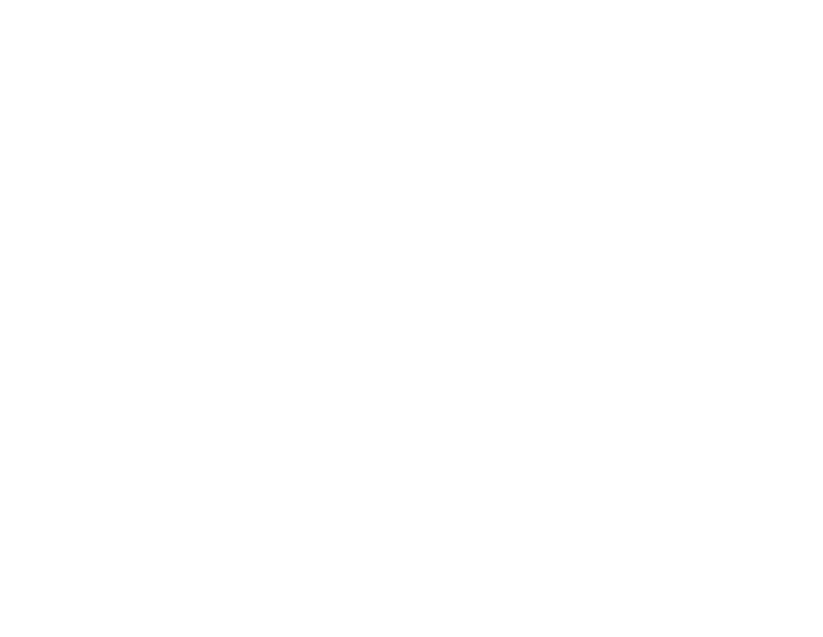
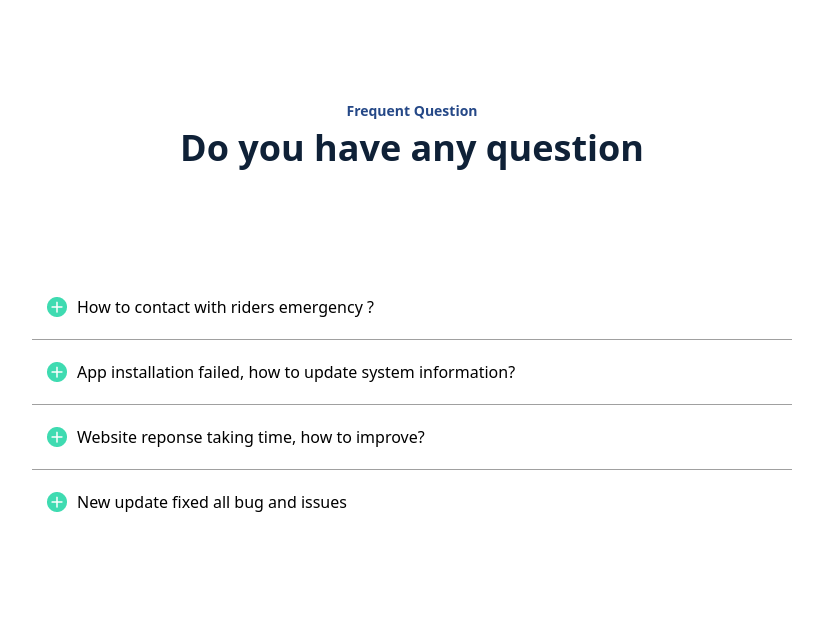
Before and after one commit to forger6969/chala-senior-comand, a plain HTML site: page index.html in a window 1280 px wide. Shown: the whole page, without its empty margins (228-1051 px from the left). Drawn offline with nearby package versions, Linux system fonts and the light colour scheme.

Commit message:
tayyor boldi!

```diff
--- a/index.html
+++ b/index.html
@@ -17,7 +17,40 @@
     <div class="aziz"></div>
     <div class="kozim"></div>
     <div class="hamidulla"></div>
-    <div class="mitsuri-chan"></div>
+    <div class="mitsuri-chan">
+        <div class="py-[100px] bg-white w-[760px] mx-auto">
+            <div class="odil-wrapper flex justify-center mx-auto items-center flex-col ">
+                <p class="text-[14px] font-[700] text-[#254887]">Frequent Question</p>
+                <p class="font-[700] text-[36px] text-[#0F2137]">Do you have any question</p>
+            </div>
+
+            <div class="mx-auto pt-[100px]">
+                <div class="flex gap-[10px] justify-start items-center border-b-1 px-[15px] border-[#0000005f] py-[20px]">
+                    <img class="w-[20px] " src="Combined shape 15714.png" alt="img">
+                    <p>How to contact with riders emergency ?</p>
+                </div>
+
+
+                <div class="flex gap-[10px] justify-start items-center border-b-1 px-[15px] border-[#0000005f] py-[20px]">
+                    <img class="w-[20px] " src="Combined shape 15714.png" alt="img">
+                    <p>App installation failed, how to update system information?</p>
+                </div>
+
+
+                <div class="flex gap-[10px] justify-start items-center border-b-1 px-[15px] border-[#0000005f] py-[20px]">
+                    <img class="w-[20px] " src="Combined shape 15714.png" alt="img">
+                    <p>Website reponse taking time, how to improve?</p>
+                </div>
+
+
+                <div class="flex gap-[10px] justify-start items-center  px-[15px] py-[20px]">
+                    <img class="w-[20px] " src="Combined shape 15714.png" alt="img">
+                    <p>New update fixed all bug and issues</p>
+                </div>
+
+            </div>
+        </div>
+    </div>
 
 
     <div class="asad"></div>
```
Also changed, not shown: Combined shape 15714.png (added).
